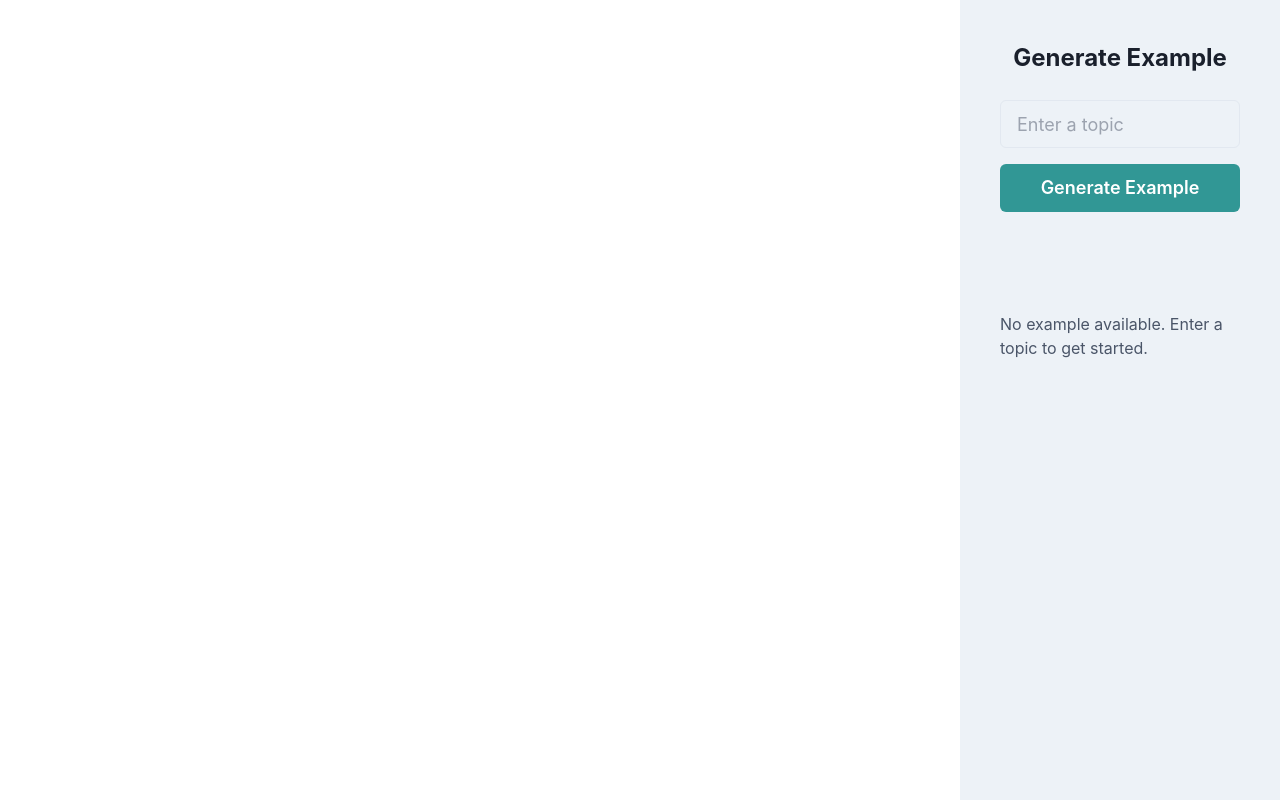
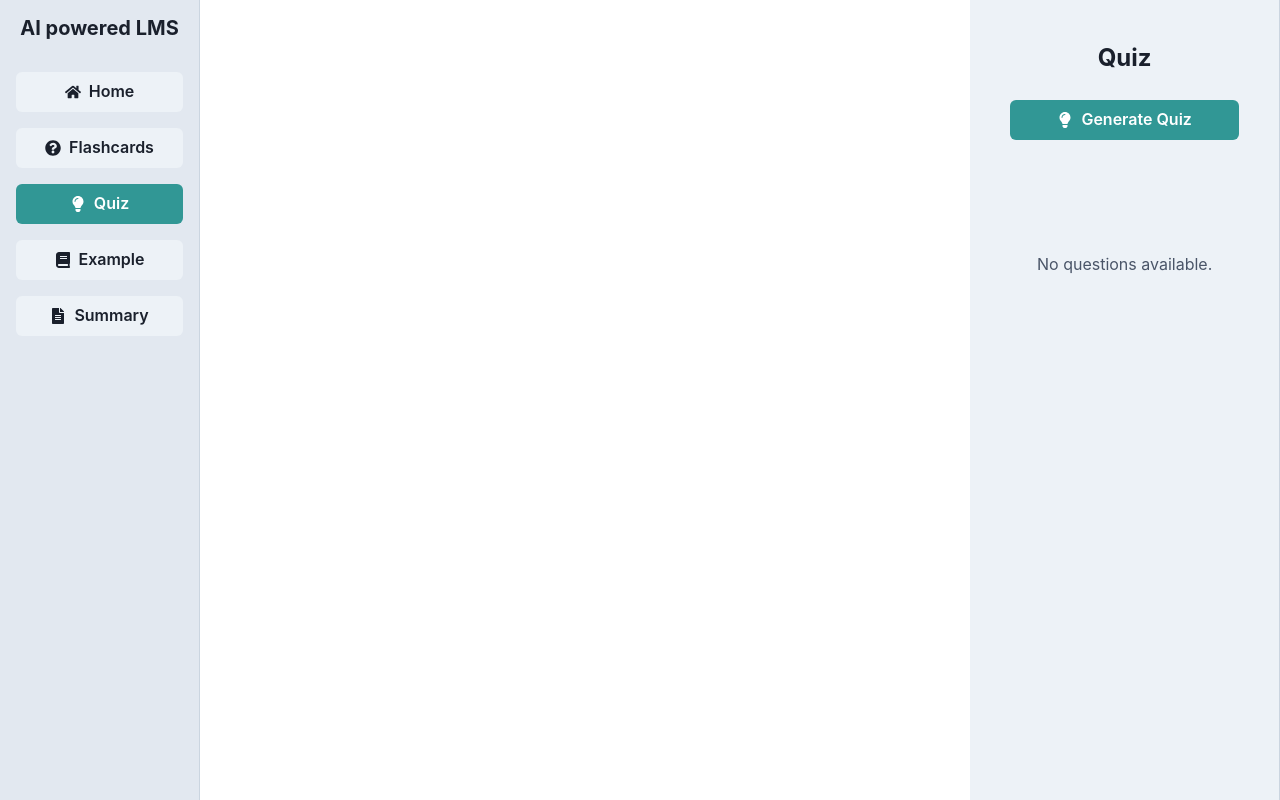
Before and after one commit to jcl03/ai_powered_learning, a Next.js app: page /note in a window 1280 px wide. Built offline with nearby package versions, Linux system fonts and the light colour scheme.

Commit message:
update ui

```diff
--- a/src/app/example/page.tsx
+++ b/src/app/example/page.tsx
@@ -15,7 +15,9 @@ import {
   AccordionButton,
   AccordionPanel,
   AccordionIcon,
+  Icon,
 } from "@chakra-ui/react";
+import { FaPlay, FaArrowLeft, FaArrowRight, FaCheck, FaTrash } from "react-icons/fa";
 
 export default function ExamplePage() {
   const [example, setExample] = useState("");
@@ -132,7 +134,7 @@ export default function ExamplePage() {
   return (
     <Box p={6}>
       <Text fontSize="2xl" fontWeight="bold" mb={6} textAlign="center">
-        Generate Example
+        Example
       </Text>
       <VStack spacing={6} align="center" w="100%">
         <Box w="100%" maxW="600px">
@@ -149,6 +151,7 @@ export default function ExamplePage() {
             w="100%"
             isDisabled={loading}
             size="lg"
+            leftIcon={<Icon as={FaPlay} />}
           >
             {loading ? <Spinner size="sm" /> : "Generate Example"}
           </Button>
@@ -173,12 +176,14 @@ export default function ExamplePage() {
                     onClick={handlePreviousStep}
                     isDisabled={currentStep === 0}
                     colorScheme="gray"
+                    leftIcon={<Icon as={FaArrowLeft} />}
                   >
                     Previous
                   </Button>
                   <Button
                     onClick={handleNextStep}
                     colorScheme="blue"
+                    rightIcon={<Icon as={currentStep === steps.length - 1 ? FaCheck : FaArrowRight} />}
                   >
                     {currentStep === steps.length - 1 ? "Finish" : "Next"}
                   </Button>
@@ -196,6 +201,7 @@ export default function ExamplePage() {
                     size="sm"
                     colorScheme="red"
                     onClick={handleClear}
+                    leftIcon={<Icon as={FaTrash} />}
                   >
                     Clear All
                   </Button>
--- a/src/app/flashcards/page.tsx
+++ b/src/app/flashcards/page.tsx
@@ -13,6 +13,7 @@ import {
   useToast,
   Flex,
 } from "@chakra-ui/react";
+import { FaLightbulb, FaQuestionCircle, FaBook, FaArrowRight } from "react-icons/fa"; // Import FontAwesome icons
 
 export default function FlashcardsPage() {
   const [flashcards, setFlashcards] = useState([]);
@@ -115,7 +116,7 @@ export default function FlashcardsPage() {
   return (
     <Box p={6}>
       <Text fontSize="2xl" fontWeight="bold" mb={6} textAlign="center">
-        Generate Flashcards
+        Flashcards
       </Text>
       <VStack spacing={6} align="center" w="100%">
         {/* Input Section */}
@@ -132,8 +133,9 @@ export default function FlashcardsPage() {
             colorScheme="teal"
             w="100%"
             isDisabled={loading}
+            leftIcon={<FaLightbulb />} // Add icon to the button
           >
-            {loading ? <Spinner size="sm" /> : "Flashcards"}
+            {loading ? <Spinner size="sm" /> : "Generate Flashcards"}
           </Button>
         </Box>
 
@@ -173,9 +175,11 @@ export default function FlashcardsPage() {
                   onClick={handleCardClick}
                 >
                   <Text fontSize="xl" fontWeight="medium" mb={3}>
+                    <FaQuestionCircle style={{ marginRight: "8px" }} /> {/* Add icon */}
                     {flashcards[currentCardIndex].question || "Keyword"}
                   </Text>
                   <Text fontSize="md" color="gray.700">
+                    <FaBook style={{ marginRight: "8px" }} /> {/* Add icon */}
                     {flashcards[currentCardIndex].answer || "Definition"}
                   </Text>
                 </Box>
@@ -221,9 +225,11 @@ export default function FlashcardsPage() {
                   borderColor="gray.200"
                 >
                   <Text fontSize="md" fontWeight="medium" mb={2}>
+                    <FaQuestionCircle style={{ marginRight: "8px" }} /> {/* Add icon */}
                     {card.question || "Keyword"}
                   </Text>
                   <Text fontSize="sm" color="gray.600">
+                    <FaBook style={{ marginRight: "8px" }} /> {/* Add icon */}
                     {card.answer || "Definition"}
                   </Text>
                 </Box>
--- a/src/app/note/page.tsx
+++ b/src/app/note/page.tsx
@@ -2,24 +2,114 @@
 
 'use client'; // Mark this component as a Client Component
 
+import { useRouter } from 'next/navigation';
 import { useEffect, useState } from 'react';
-import { Flex, Box } from '@chakra-ui/react';
-import Flashcards from '../flashcards/page'; // Import the flashcards component
-import Quiz from '../quiz/page'; // Import the quizs component
-import Example from '../example/page'; // Import the example component
-import Summary from '../summary/page'; // Import the summary component
+import {
+  Flex,
+  Box,
+  Button,
+  VStack,
+  Heading,
+  Text,
+} from '@chakra-ui/react';
+import Flashcards from '../flashcards/page'; // Import the Flashcards component
+import Quiz from '../quiz/page'; // Import the Quiz component
+import Example from '../example/page'; // Import the Example component
+import Summary from '../summary/page'; // Import the Summary component
+import { FaHome, FaQuestionCircle, FaLightbulb, FaBook, FaFileAlt } from 'react-icons/fa'; // Import FontAwesome icons
+
+// Define the type for module selection, including 'Home'
+type ModuleType = 'Home' | 'Flashcards' | 'Quiz' | 'Example' | 'Summary';
 
 export default function NotePage() {
   const [isClient, setIsClient] = useState(false);
+  const [selectedModule, setSelectedModule] = useState<ModuleType>('Quiz');
 
   useEffect(() => {
     setIsClient(true); // Set isClient to true after the component mounts on the client
   }, []);
 
+  // Function to render the selected module
+  const renderModule = () => {
+    const router = useRouter();
+    switch (selectedModule) {
+      case 'Home':
+        // Return the Home page
+        router.push('/'); // Redirect to the home page
+        return null;
+      case 'Flashcards':
+        return <Flashcards />;
+      case 'Quiz':
+        return <Quiz />;
+      case 'Example':
+        return <Example />;
+      case 'Summary':
+        return <Summary />;
+      default:
+        return <Text>Module not found</Text>;
+    }
+  };
+
   return (
     <Flex width="100%" height="100vh">
-      {/* PDF Viewer (75% of the page width) */}
-      <Box flex="75%" position="relative">
+      {/* Sidebar (15% of the page width) */}
+      <Box
+        width="15%"
+        bg="gray.200"
+        p={4}
+        overflowY="auto" // Enable vertical scrolling if content overflows
+        minWidth="200px" // Minimum width to ensure readability
+        borderRight="1px"
+        borderColor="gray.300"
+      >
+        {/* Sidebar Navigation */}
+        <VStack spacing={4} align="stretch">
+          <Heading size="md" mb={4} textAlign="center">
+            AI powered LMS
+          </Heading>
+          <Button
+            leftIcon={<FaHome />}
+            colorScheme={selectedModule === 'Home' ? 'teal' : 'gray'}
+            onClick={() => setSelectedModule('Home')}
+            width="100%" // Ensure the button takes full width for consistency
+          >
+            Home
+          </Button>
+          <Button
+            leftIcon={<FaQuestionCircle />}
+            colorScheme={selectedModule === 'Flashcards' ? 'teal' : 'gray'}
+            onClick={() => setSelectedModule('Flashcards')}
+          >
+            Flashcards
+          </Button>
+          <Button
+            leftIcon={<FaLightbulb />}
+            colorScheme={selectedModule === 'Quiz' ? 'teal' : 'gray'}
+            onClick={() => setSelectedModule('Quiz')}
+          >
+            Quiz
+          </Button>
+          <Button
+            leftIcon={<FaBook />}
+            colorScheme={selectedModule === 'Example' ? 'teal' : 'gray'}
+            onClick={() => setSelectedModule('Example')}
+          >
+            Example
+          </Button>
+          <Button
+            leftIcon={<FaFileAlt />}
+            colorScheme={selectedModule === 'Summary' ? 'teal' : 'gray'}
+            onClick={() => setSelectedModule('Summary')}
+          >
+            Summary
+          </Button>
+        </VStack>
+      </Box>
+
+      {/* Main Content Area (85% of the page width) */}
+      <Flex width="85%" direction="row">
+        {/* PDF Viewer (75% of Main Content) */}
+        <Box width="75%" position="relative">
           {isClient ? (
             <iframe
               src="/pdfs/note.pdf"
@@ -27,29 +117,35 @@ export default function NotePage() {
               height="100%"
               style={{ border: 'none' }}
             >
-            <p>Your browser does not support PDFs. Please download the PDF to view it:
+              <p>
+                Your browser does not support PDFs. Please download the PDF to view it:{' '}
                 <a href="/pdfs/note.pdf">Download PDF</a>.
               </p>
             </iframe>
           ) : (
-          <p>Loading PDF viewer...</p> // Fallback content during SSR
+            <Flex
+              display="flex"
+              alignItems="center"
+              justifyContent="center"
+              height="100%"
+            >
+              <Text>Loading PDF viewer...</Text> {/* Fallback content during SSR */}
+            </Flex>
           )}
         </Box>
-
-      {/* Modules (25% of the page width) */}
+        {/* Module Box (25% of Main Content) */}
         <Box
-        flex="25%"
+          width="30%"
           bg="gray.100"
           p={4}
           overflowY="auto" // Enable vertical scrolling if content overflows
-        width="25%" // Fixed width to prevent expansion
-        minWidth="300px" // Minimum width to ensure readability
+          minWidth="250px" // Minimum width to ensure readability
+          borderRight="1px"
+          borderColor="gray.300"
         >
-        {/* <Flashcards /> */}
-        {/* <Quiz /> */}
-        <Example />
-        {/* <Summary /> */}
+          {renderModule()}
         </Box>
+      </Flex>
     </Flex>
   );
 }
--- a/src/app/quiz/page.tsx
+++ b/src/app/quiz/page.tsx
@@ -10,6 +10,7 @@ import {
   useToast,
   Flex,
 } from "@chakra-ui/react";
+import { FaQuestionCircle, FaCheck, FaTimes, FaArrowLeft, FaArrowRight, FaSync, FaLightbulb, FaClipboardCheck } from "react-icons/fa"; // Import FontAwesome icons
 
 export default function QuizPage() {
   const [questions, setQuestions] = useState([]);
@@ -251,6 +252,7 @@ export default function QuizPage() {
             colorScheme="teal"
             w="100%"
             isDisabled={loading}
+            leftIcon={<FaLightbulb />} // Add icon to the button
           >
             {loading ? <Spinner size="sm" /> : "Generate Quiz"}
           </Button>
@@ -267,6 +269,7 @@ export default function QuizPage() {
             {showCurrentSection && (
               <Box w="100%" bg="gray.100" p={6} rounded="md" boxShadow="md">
                 <Text fontSize="lg" fontWeight="bold" mb={4}>
+                  <FaQuestionCircle style={{ marginRight: "8px" }} /> {/* Add icon */}
                   Question {currentQuestion + 1}:
                 </Text>
                 <Text fontSize="md" color="gray.700" mb={4}>
@@ -284,6 +287,7 @@ export default function QuizPage() {
                       py={2}
                       whiteSpace="normal"
                       textAlign="left"
+                      leftIcon={selectedAnswers[currentQuestion] === key ? <FaCheck /> : <FaTimes />} // Add icons
                     >
                       <Text>
                         <strong>{key}:</strong> {value}
@@ -295,15 +299,16 @@ export default function QuizPage() {
                   <Button
                     onClick={handlePreviousQuestion}
                     isDisabled={currentQuestion === 0}
+                    leftIcon={<FaArrowLeft />} // Add icon
                   >
                     Previous
                   </Button>
                   {currentQuestion === questions.length - 1 ? (
-                    <Button onClick={handleNextQuestion} colorScheme="green">
+                    <Button onClick={handleNextQuestion} colorScheme="green" leftIcon={<FaClipboardCheck />}>
                       Finish
                     </Button>
                   ) : (
-                    <Button onClick={handleNextQuestion} colorScheme="blue">
+                    <Button onClick={handleNextQuestion} colorScheme="blue" leftIcon={<FaArrowRight />}>
                       Next
                     </Button>
                   )}
@@ -320,6 +325,7 @@ export default function QuizPage() {
                     size="sm"
                     colorScheme="red"
                     onClick={handleClear}
+                    leftIcon={<FaSync />} // Add icon
                   >
                     Clear All
                   </Button>
@@ -330,6 +336,7 @@ export default function QuizPage() {
                       {q.question}
                     </Text>
                     <Text fontSize="sm" color={q.selectedAnswer === q.correctAnswer ? "green.500" : "red.500"}>
+                      {q.selectedAnswer === q.correctAnswer ? <FaCheck style={{ marginRight: "8px" }} /> : <FaTimes style={{ marginRight: "8px" }} />} {/* Add icons */}
                       Your answer: {q.options[q.selectedAnswer]}
                       {showResults && q.selectedAnswer !== q.correctAnswer &&
                         ` (Correct: ${q.options[q.correctAnswer]})`
@@ -347,6 +354,7 @@ export default function QuizPage() {
                       w="100%"
                       isLoading={loadingFeedback}
                       loadingText="Generating Feedback"
+                      leftIcon={<FaClipboardCheck />} // Add icon
                     >
                       Get Detailed Feedback
                     </Button>
--- a/src/pages/api/getSummary.ts
+++ b/src/pages/api/getSummary.ts
@@ -27,7 +27,7 @@ export default async function handler(req: NextApiRequest, res: NextApiResponse)
 
         // Add the user message (request for summary) to the thread
         // const inputMessage = `Please provide a concise and comprehensive summary of the topic: "${topic}". The summary should cover the key points and provide a clear understanding of the subject.`;
-        const inputMessage = `Please provide a concise and comprehensive summary from the file search (vector id: vs_TFos1XswweiI4rdUGQ9byQ7R) . The summary should cover the key points and provide a clear understanding of the subject.`;
+        const inputMessage = `Please provide a concise and comprehensive summary from the file search (vector id: vs_TFos1XswweiI4rdUGQ9byQ7R) . The summary should cover the key points and provide a clear understanding of the subject. the response shall directly start with summary, do not start with 'The file with vector ID vs_TFos1XswweiI4rdUGQ9byQ7R contains information...  DO NOT REMENTION THE FILE or VECTOR ID`;
 
         console.log('Adding message to thread:', inputMessage);
         await addMessageToThread(thread.id, inputMessage);
```
Also changed, not shown: package.json (+5 -6 lines), src/app/summary/page.tsx (+9 -4 lines), 1 other file (tests, documents, lock files or other folders). Lines whose indentation alone changed are shown as unchanged.
